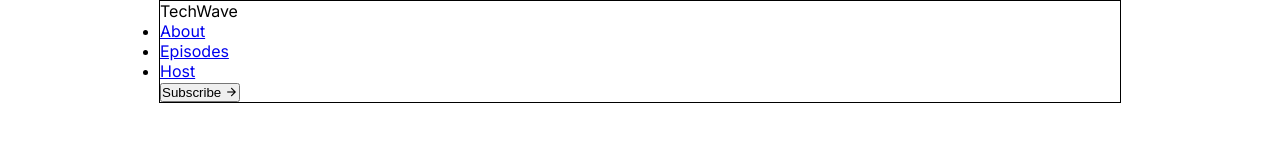
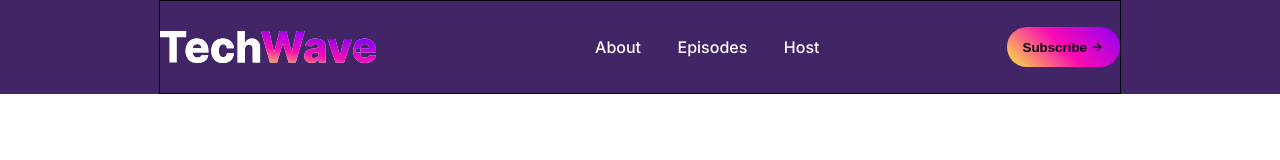
Before and after one commit to hhlenin/ph-assignment-2, a website: page index.html in a window 1280 px wide. Drawn offline with Linux system fonts and the light colour scheme.

Commit message:
navbar for lg screen done

```diff
--- a/index.html
+++ b/index.html
@@ -12,18 +12,22 @@
     <link rel="stylesheet" href="https://cdn.jsdelivr.net/npm/@mdi/font@7.4.47/css/materialdesignicons.min.css">
 </head>
 <body class="inter">
-    <header>
+    <header class="bg-1">
         <nav class="section">
-            <div class="logo">TechWave</div>
-            <div class="nav-links">
-                <ul>
-                    <li><a href="#">About</a></li>
-                    <li><a href="#">Episodes</a></li>
-                    <li><a href="#">Host</a></li>
-                </ul>
-            </div>
-            <div class="nav-button">
-                <button class="btn">Subscribe <span class="mdi mdi-arrow-right"></span></button>
+            <div class="nav-items flex justify-between align-center">
+                <div class="logo">
+                    <img src="./assets/logo.svg" alt="">
+                </div>
+                <div class="nav-links">
+                    <ul>
+                        <li><a class="fw-medium color-white" href="#">About</a></li>
+                        <li><a class="fw-medium color-white" href="#">Episodes</a></li>
+                        <li><a class="fw-medium color-white" href="#">Host</a></li>
+                    </ul>
+                </div>
+                <div class="nav-button">
+                    <button class="btn fw-semibold">Subscribe <span class="mdi mdi-arrow-right"></span></button>
+                </div>
             </div>
         </nav>
     </header>
--- a/styles/style.css
+++ b/styles/style.css
@@ -8,9 +8,62 @@
     padding: 0;
 }
 
+/*Common Classes*/
+.bg-1 {
+    background-color: #412567;
+}
+.bg-2 {
+    background-color: #230E3D;
+}
+.color-white{
+    color: #FFFF;
+}
+.flex {
+    display: flex;
+}
+.justify-between {
+    justify-content: space-between;
+}
+.align-center {
+    align-items: center;
+}
+.fw-medium {
+    font-weight: 500;
+}
+.fw-semibold {
+    font-weight: 600;
+}
+
 .section {
     width: 75%;
     max-width: 1200px;
     margin: 0 auto;
     border: 1px solid black;
 }
+/*Dedicated Classes*/
+.nav-items {
+    height: 5.75rem;
+}
+.logo {
+    width: 13.5rem;
+    height: 2rem;
+}
+.logo img {
+    max-width: 100%;
+}
+.nav-links ul {
+    list-style: none;
+}
+.nav-links ul li {
+    display: inline-block;
+}
+.nav-links ul li a {
+    text-decoration: none;
+    margin-left: 2rem;
+}
+.btn {
+    padding: .8rem 1rem;
+    border-radius: 10000px;
+    background-image: linear-gradient(45deg, #F7E93F, #FB09B4, #9100F8);
+    border: none;
+}
```
Also changed, not shown: assets/logo.svg (added).
